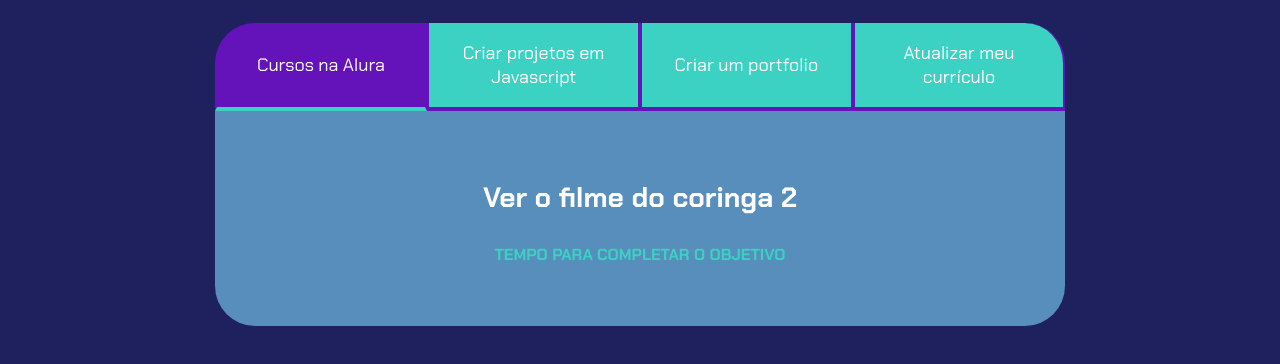
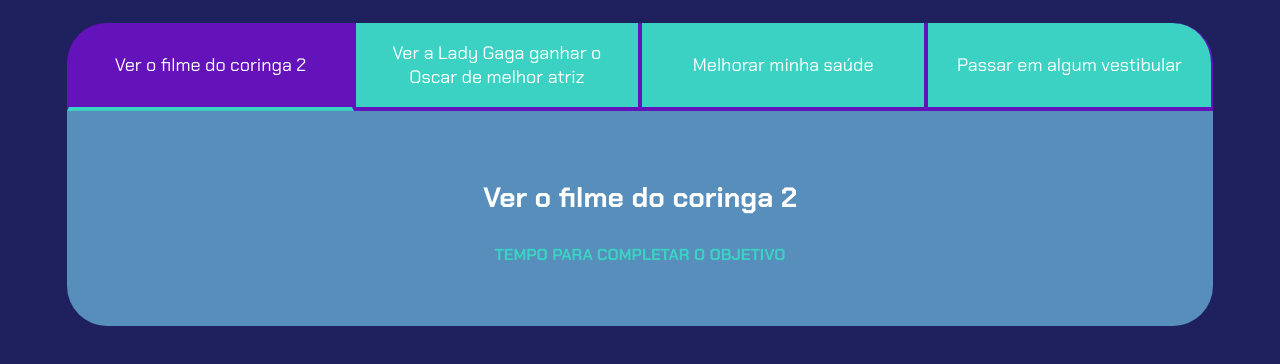
Before and after one commit to vitorhugocorreia/NIvelamento2024, a plain HTML site: page metas.html in a window 1280 px wide. Shown: the part 80-444 px from the top of the page. Drawn offline with Linux system fonts and the light colour scheme.

Commit message:
ssocorro

```diff
--- a/metas.html
+++ b/metas.html
@@ -11,10 +11,10 @@
         <h2 class="titulo-principal">Meus Objetivos do ano<span>_</span></h2>
         <div class="conteudo">
         <div class="botoes">
-            <button class="botao ativo">Cursos na Alura</button>
-            <button class="botao">Criar projetos em Javascript</button>
-            <button class="botao">Criar um portfolio</button>
-            <button class="botao">Atualizar meu currículo</button>
+            <button class="botao ativo">Ver o filme do coringa 2</button>
+            <button class="botao">Ver a Lady Gaga ganhar o Oscar de melhor atriz</button>
+            <button class="botao">Melhorar minha saúde</button>
+            <button class="botao">Passar em algum vestibular</button>
         </div>
         <div class="abas-textos">
             <div class="aba-conteudo ativo">
```
